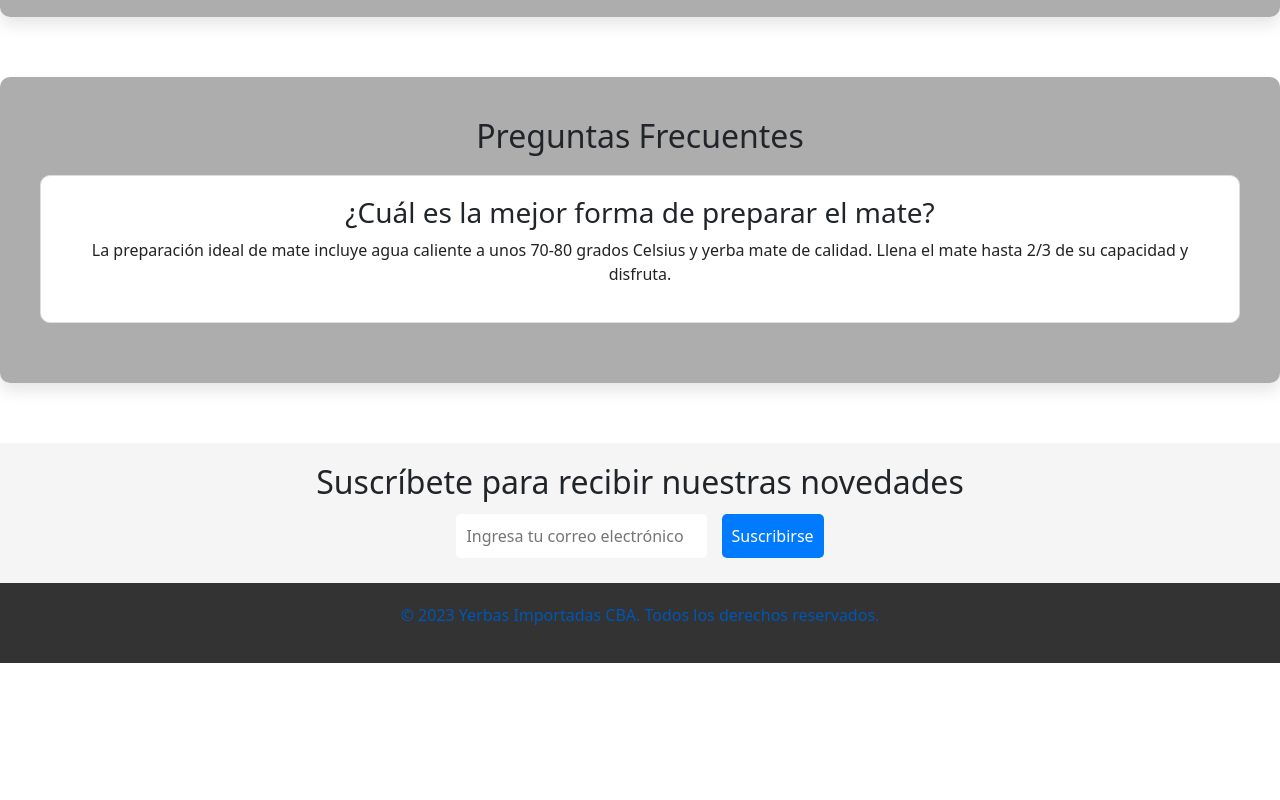
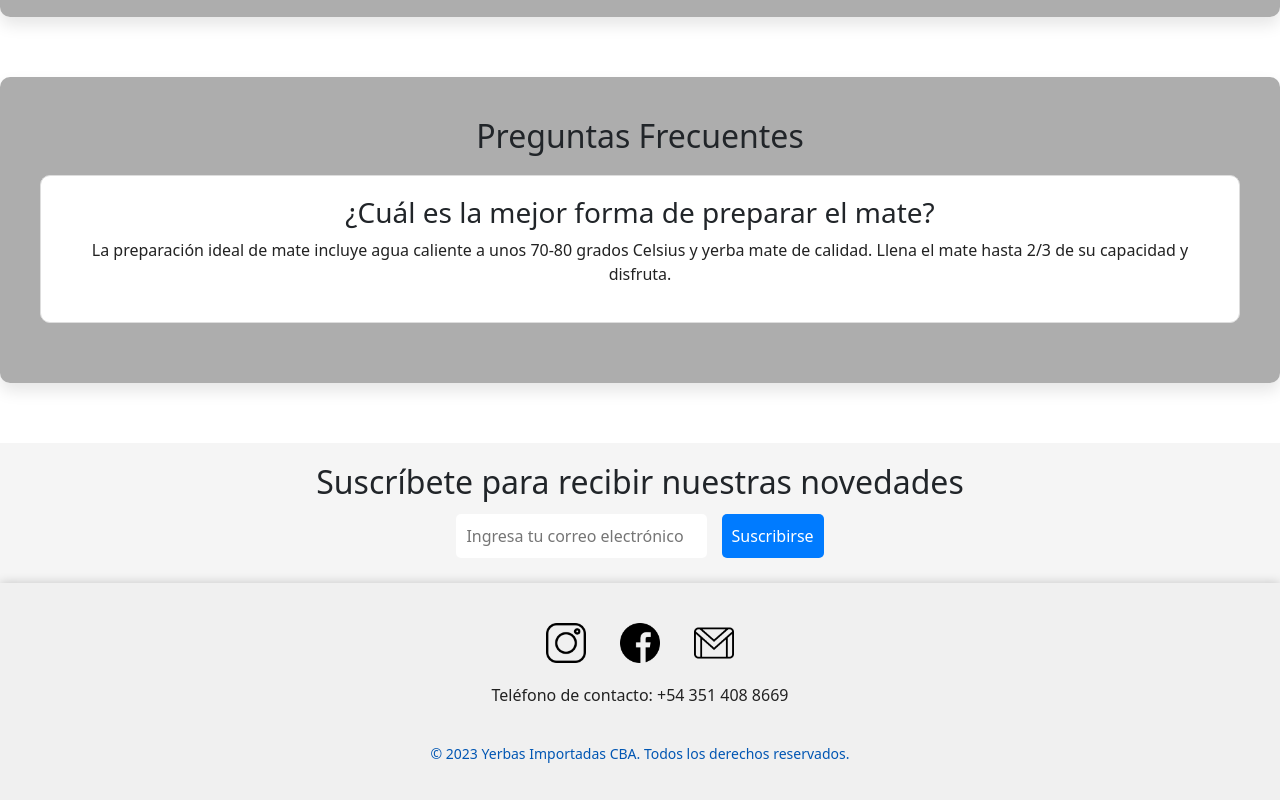
Before and after one commit to conesa-luca/YERBAS-IMPORTADAS.CBA, a plain HTML site: page index.html in a window 1280 px wide. Shown: the part 2693-3493 px from the top of the page. Before the commit the page ends 3356 px from the top, so only its background shows below. Drawn offline with nearby package versions, Linux system fonts and the light colour scheme.

Commit message:
agregue footer

```diff
--- a/index.html
+++ b/index.html
@@ -7,6 +7,8 @@
    <link rel="stylesheet" href="style.css">
     <link rel="stylesheet" href="https://fonts.googleapis.com/css2?family=Archivo:wght@400;700&display=swap">
     <link href="https://cdn.jsdelivr.net/npm/bootstrap@5.3.1/dist/css/bootstrap.min.css" rel="stylesheet" integrity="sha384-4bw+/aepP/YC94hEpVNVgiZdgIC5+VKNBQNGCHeKRQN+PtmoHDEXuppvnDJzQIu9" crossorigin="anonymous">
+    <link rel="icon" href="instagram-favicon.png" type="image/png">
+    <link rel="icon" href="facebook-favicon.png" type="image/png">
 
     <title>Registro - YERBAS IMPORTADAS.CBA</title>
 </head>
@@ -131,6 +133,22 @@
     </a>
 
     <footer>
+        <div class="footer-content">
+            <div class="social-media">
+                <a href="https://www.instagram.com/yerbasimportadas.cba/" target="_blank">
+                    <img src="img/instagram.png" alt="Instagram">
+                </a>
+                <a href="https://www.facebook.com/profile.php?id=100095625786540" target="_blank">
+                    <img src="img/facebook.png" alt="Facebook">
+                </a>
+                <a href="mailto:yerbasimportadasagusluc@gmail.com" target="_blank">
+                    <img src="img/gmail.png" alt="Gmail">
+                </a>
+            </div>
+            <div class="contact-info">
+                <p>Teléfono de contacto: +54 351 408 8669</p>
+            </div>
+        </div>
         <p class="footer-text">&copy; 2023 Yerbas Importadas CBA. Todos los derechos reservados.</p>
     </footer>
 </body>
--- a/style.css
+++ b/style.css
@@ -158,11 +158,6 @@ body {
     background-color: #198754;
     color: white;
     cursor: pointer;}
-footer {
-    background-color: #333;
-    color: #fff;
-    text-align: center;
-    padding: 10px;}
 .featured-products,
 .product-categories,
 .social-links,
@@ -214,11 +209,6 @@ footer {
 .product-categories a {
     text-decoration: none;
     color: #007BFF;}
-footer {
-    background-color: #333;
-    color: #fff;
-    text-align: center;
-    padding: 10px;}
 .btn {
     display: inline-block;
     padding: 10px 20px;
@@ -363,11 +353,6 @@ body {
     font-style: italic;}
 .testimonial p {
     color: #888;}
-footer {
-    background-color: #333;
-    color: #fff;
-    text-align: center;
-    padding: 20px 0;}
 @keyframes slide-up {
     from {
         opacity: 0;
@@ -910,3 +895,56 @@ body {
     font-family: Arial, sans-serif;
     background-color: #f4f4f4;
 }
+/* Estilos para el footer */
+footer {
+    background-color: #f0f0f0; /* Cambia el color de fondo según tu preferencia */
+    color: #333; /* Cambia el color del texto según tu preferencia */
+    padding: 20px;
+    text-align: center;
+    box-shadow: 0px 0px 10px rgba(0, 0, 0, 0.2); /* Agrega una sombra al footer */
+    transition: background-color 0.3s ease-in-out; /* Agrega una transición suave al color de fondo */
+}
+
+/* Cambia el color de fondo al pasar el mouse sobre el footer */
+footer:hover {
+    background-color: #ddd;
+}
+
+/* Estilos para el contenido del footer */
+.footer-content {
+    display: flex;
+    flex-direction: column;
+    align-items: center;
+}
+
+/* Estilos para los íconos de redes sociales */
+.social-media {
+    margin-top: 20px;
+}
+
+.social-media a {
+    margin: 0 15px;
+    text-decoration: none;
+    color: #333; /* Cambia el color de los íconos según tu preferencia */
+    transition: transform 0.3s ease-in-out;
+}
+
+.social-media a:hover {
+    transform: scale(1.2); /* Efecto de aumento de tamaño al pasar el mouse sobre los íconos */
+}
+
+.social-media img {
+    width: 40px; /* Ajusta el tamaño de los íconos según tu preferencia */
+    height: 40px;
+}
+
+/* Estilos para la información de contacto */
+.contact-info {
+    margin-top: 20px;
+}
+
+/* Estilos para el texto de derechos de autor */
+.footer-text {
+    margin-top: 20px;
+    font-size: 14px; /* Cambia el tamaño del texto según tu preferencia */
+}
```
Also changed, not shown: assets/contacto.html (+16 -0 lines), productos.html (+16 -0 lines), registrarse.html (+16 -0 lines), sobre-nosotros.html (+16 -0 lines), img/facebook.png (added), img/gmail.png (added), img/instagram.png (added), img/viber.png (added).
